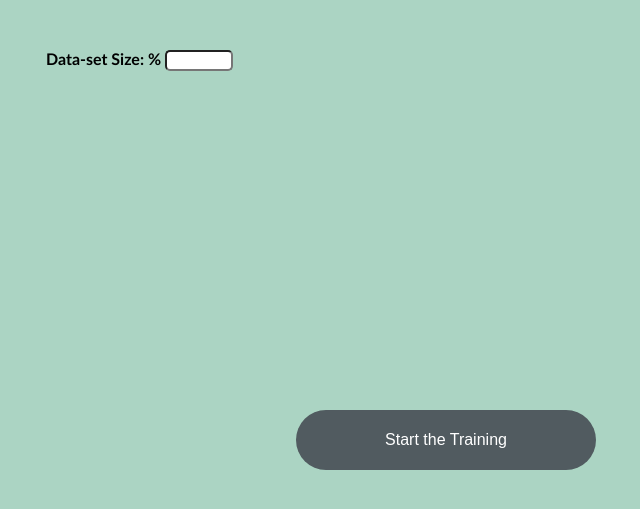
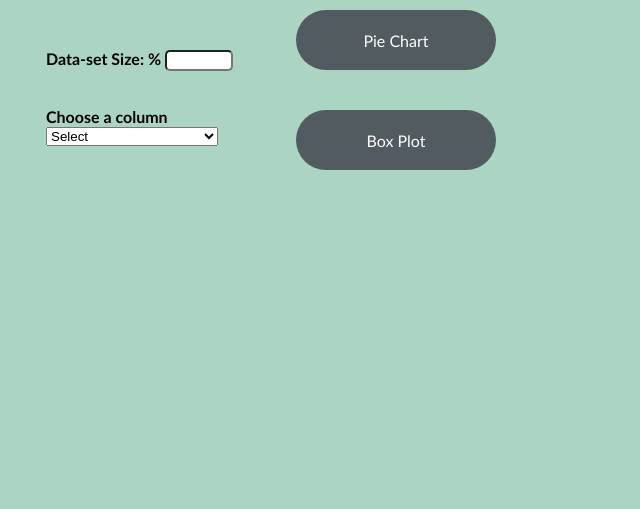
Before and after one commit to feysahin/IRSE_project, a Flask app: template templates/data.html in a window 1280 px wide. Shown: the part 90-599 px from the top of the page, without its empty margins (4-644 px from the left). Run offline with Flask 2, Linux system fonts and the light colour scheme; the template is opened without the code that fills it, so the values that code supplies are empty.

Commit message:
Add visualization charts.

```diff
--- a/app.py
+++ b/app.py
@@ -1,22 +1,15 @@
-from flask import Flask, render_template, request
+from flask import Flask, render_template, request, send_file, make_response, url_for, Response
 from data import Models
 from machine_learning import *
 from matplotlib.backends.backend_agg import FigureCanvasAgg as FigureCanvas
 from matplotlib.figure import Figure
+import matplotlib.pyplot as plt
+import matplotlib
+import io
 
-
+matplotlib.use('Agg')
 
 app = Flask(__name__)
-
-def plot_png2():
-   fig = Figure()
-   axis = fig.add_subplot(1, 1, 1)
-   xs = np.random.rand(100)
-   ys = np.random.rand(100)
-   axis.plot(xs, ys)
-   output = io.BytesIO()
-   FigureCanvas(fig).print_png(output)
-   return Response(output.getvalue(), mimetype='image/png')
 
 Models = Models()
 
@@ -24,9 +17,56 @@ Models = Models()
 def contact():
     return render_template('contact.html')
 
-@app.route('/data', methods=['GET', 'POST'])
-def data():
-    return render_template('data.html')
+
+
+"""
+@app.route('/visualize', methods=['GET', 'POST'])
+def visualize():
+    if request.method == 'POST':
+        d_size = request.form.get('d_size')
+        print('\nData-set size: %' + d_size)
+    plt.plot([1, 2, 3, 4])
+    plt.ylabel('some numbers')
+
+    # Save the plot to a temporary buffer
+    buf = io.BytesIO()
+    plt.savefig(buf, format='png')
+    buf.seek(0)
+
+    return render_template('data.html', plot_url=buf.getvalue())
+
+"""
+
+#Matplotlib page
+@app.route('/visualize', methods=("POST", "GET"))
+def visualize():
+    return render_template('data.html',
+                           PageTitle = "Visualize")
+
+
+
+@app.route('/piechart.png/<data_size_value>', methods=['GET'])
+def plot_pie_chart(data_size_value):
+    print(data_size_value)
+    fig = pie_chart(int(data_size_value))
+    output = io.BytesIO()
+    FigureCanvas(fig).print_png(output)
+    return Response(output.getvalue(), mimetype='image/png')
+
+
+
+
+@app.route('/boxplot.png', methods=['GET'])
+def plot_box_plot():
+    data_size = request.args.get('data_size')
+    column_name = request.args.get('column')
+
+    fig = boxplot_data(int(data_size),column_name )
+    output = io.BytesIO()
+    FigureCanvas(fig).print_png(output)
+    return Response(output.getvalue(), mimetype='image/png')
+
+
 
 @app.route('/train', methods=['GET', 'POST'])
 def train():
@@ -49,7 +89,7 @@ def train():
         print('Accuracy: ', acuuracy_v)
         print('Precision: ', precision_v)
 
-    return render_template('index.html', acuuracy_v=acuuracy_v, precision_v=precision_v, recall_v=recall_v, f1_v=f1_v)
+    return render_template('index.html')
 
 @app.route('/')
 def index():
--- a/machine_learning.py
+++ b/machine_learning.py
@@ -10,13 +10,7 @@ from sklearn import tree
 from sklearn.metrics import f1_score, recall_score, precision_score, accuracy_score, confusion_matrix
 
 import matplotlib.pyplot as plt
-from io import BytesIO
-import base64
-from matplotlib.figure import Figure
-import io
-import random
-from flask import Response
-from matplotlib.backends.backend_agg import FigureCanvasAgg as FigureCanvas
+
 
 import pandas as pd
 import numpy as np
@@ -66,25 +60,12 @@ def transform_categorical_to_numerical(df):
   return df
 
 
-def boxplot_data(df, columns):
-  for column in columns:
-    plt.boxplot(df[column])
-    plt.title(column)
-    plt.show()
-
-def plot_png():
-    fig = create_figure()
-    output = io.BytesIO()
-    FigureCanvas(fig).print_png(output)
-    return Response(output.getvalue(), mimetype='image/png')
-
-def create_figure():
-    fig = Figure()
-    axis = fig.add_subplot(1, 1, 1)
-    xs = range(100)
-    ys = [random.randint(1, 50) for x in xs]
-    axis.plot(xs, ys)
-    return fig
+def boxplot_data(data_size, column):
+  df = prepare_data(data_size)
+  fig, ax = plt.subplots(figsize=(3, 3))
+  ax.boxplot(df[column])
+  ax.set_title(column)
+  return fig
 
 
 def clean_data(df, columns):
@@ -110,22 +91,17 @@ def prepare_data(ratio):
   df = clean_data(df, columns_to_be_cleaned)
   return df
 
-def pie_chart(df, columns):
-  for column in columns:
-    df[column].value_counts().plot(kind='pie')
-    plt.axis('equal')
-    plt.title('Number of appearances in dataset')
-    plt.show()
+def pie_chart(data_size):
+    df = prepare_data(ratio = data_size)
+    fig, ax = plt.subplots(figsize=(3, 3))
+    df["Revenue"].value_counts().plot.pie(ax=ax, autopct='%1.1f%%')
+    ax.set_title('Revenue')
+    return fig
 
 def histogram(df, columns):
   for column in columns:
     df.hist(column = column)
 
-def visualize_data(ratio):
-    df = prepare_data(ratio = ratio)
-    boxplot_data(df, numerical_columns)
-    pie_chart(df, binary_columns)
-    return df
 
 
 def train_model(model_name, ratio, train_size):
--- a/templates/contact.html
+++ b/templates/contact.html
@@ -90,7 +90,7 @@
     <body>
         <div class="navbar">
             <h1>IR % SE Project</h1>
-            <a href="/data">Visualization</a>
+            <a href="/visualize">Visualization</a>
             <a href="/train">Training</a>
             <a href="/contact">Contact</a>
         </div>
--- a/templates/data.html
+++ b/templates/data.html
@@ -1,5 +1,9 @@
 <!DOCTYPE html>
 <html>
+    <head>
+        <script src="https://ajax.googleapis.com/ajax/libs/jquery/3.5.1/jquery.min.js"></script>
+
+    </head>
     <style>
 
     body {
@@ -146,7 +150,26 @@
     }
 
     .btn:hover {background: #32383b;}
-
+    .btnPieChart{
+        position: absolute;
+        width: 200px;
+        height: 60px;
+        left: 300px;
+        top: 100px;
+        background: #515B60;
+        border-radius: 54px;
+        color: white;
+    }
+    .btnBoxPlot{
+        position: absolute;
+        width: 200px;
+        height: 60px;
+        left: 300px;
+        top: 200px;
+        background: #515B60;
+        border-radius: 54px;
+        color: white;
+    }
     .btnStart {
         position: absolute;
         width: 300px;
@@ -163,27 +186,91 @@
         height: 15px;
         margin-block-start: 20px;
     }
+    #plot-pie-chart{
+        position: absolute;
+        width: 300px;
+        height: 60px;
+        left: 700px;
+        top: 100px;
+    }
 
+    #box-plot{
+        position: absolute;
+        width: 300px;
+        height: 60px;
+        left: 150px;
+        top: 400px;
+    }
 
     </style>
     <body>
         <div class="navbar">
             <h1>IR % SE Project</h1>
-            <a href="/data">Visualization</a>
+            <a href="/visualize">Visualization</a>
             <a href="/train">Training</a>
             <a href="/contact">Contact</a>
         </div>
 
-        <form action="/data" method="post" name="model_list">
-
             <div class="inputDiv">
                 <label for="d_size"><b>Data-set Size:  % </b></label>
                 <input class="inputDataSize" type="number" id="d_size" name="d_size" min="10" max="100" step="10"><br>
+                <br> <br>
+                <label for="column"><b>Choose a column</b></label>
+                <select name="columns" id="columns">
+                <option value="Administrative">Select</option>
+                <option value="Administrative">Administrative</option>
+                <option value="Administrative_Duration">Administrative_Duration</option>
+                <option value="Informational">Informational</option>
+                <option value="Informational_Duration">Informational_Duration</option>
+                <option value="ProductRelated">ProductRelated</option>
+                <option value="ProductRelated_Duration">ProductRelated_Duration</option>
+                <option value="BounceRates">BounceRates</option>
+                <option value="ExitRates">ExitRates</option>
+                <option value="PageValues">PageValues</option>
+
+                </select>
+            </div>
 
 
-            </div>
-            <input type="submit" class="btn btnStart" name="submit_button" value="Start the Training" />
-        </form>
+            <button class="btn btnPieChart" name="pie_chart_button" id="pie-chart-button">Pie Chart</button>
+            <button class="btn btnBoxPlot" name="box_plot_button" id="box-plot-button">Box Plot</button>
+
+        <div id="plot-pie-chart"></div>
+        <div id="box-plot"></div>
+
+        <script>
+        var pie_chart_button = document.getElementById("pie-chart-button")
+        var box_plot_button = document.getElementById("box-plot-button")
+        var data_size = document.getElementById("d_size")
+        var column = document.getElementById("columns")
+
+        data_size.addEventListener('change',function () {
+            data_size_value = data_size.value
+        })
+        column.addEventListener('change',function () {
+            column_name = column.value
+        })
+
+        pie_chart_button.addEventListener("click", function(evt){
+            url = '/piechart.png/' + data_size_value
+            $.get(url, function(data) {
+                $('#plot-pie-chart').html(
+                    `<img src=${url}>`
+                );
+                })
+        })
+
+        box_plot_button.addEventListener("click", function(evt){
+            url = '/boxplot.png?data_size=' + data_size_value + '&column=' + column_name
+
+            $.get(url, function(data) {
+                $('#box-plot').html(
+                    `<img src=${url}>`
+                );
+                })
+        })
+
+        </script>
 
 
     </body>
--- a/templates/index.html
+++ b/templates/index.html
@@ -182,7 +182,7 @@
     <body>
         <div class="navbar">
             <h1>IR % SE Project</h1>
-            <a href="/data">Visualization</a>
+            <a href="/visualize">Visualization</a>
             <a href="/train">Training</a>
             <a href="/contact">Contact</a>
         </div>
```
